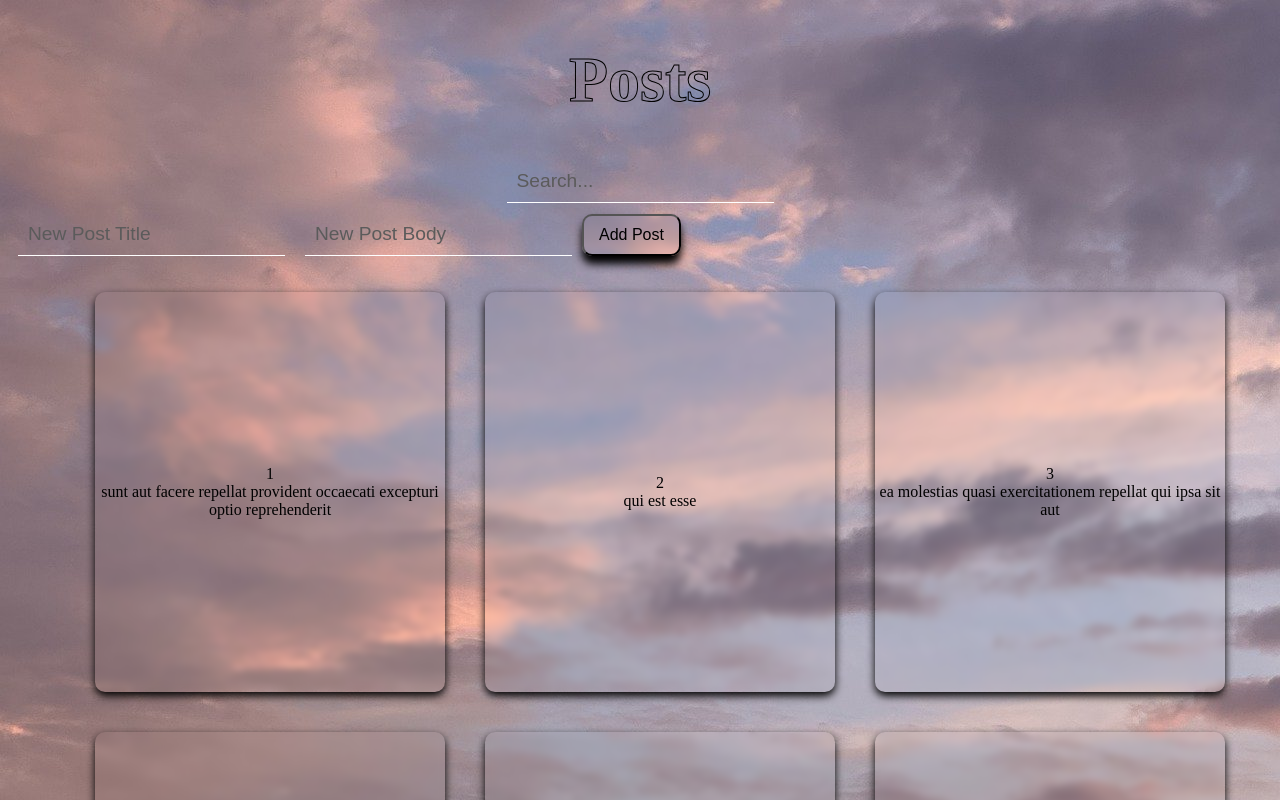
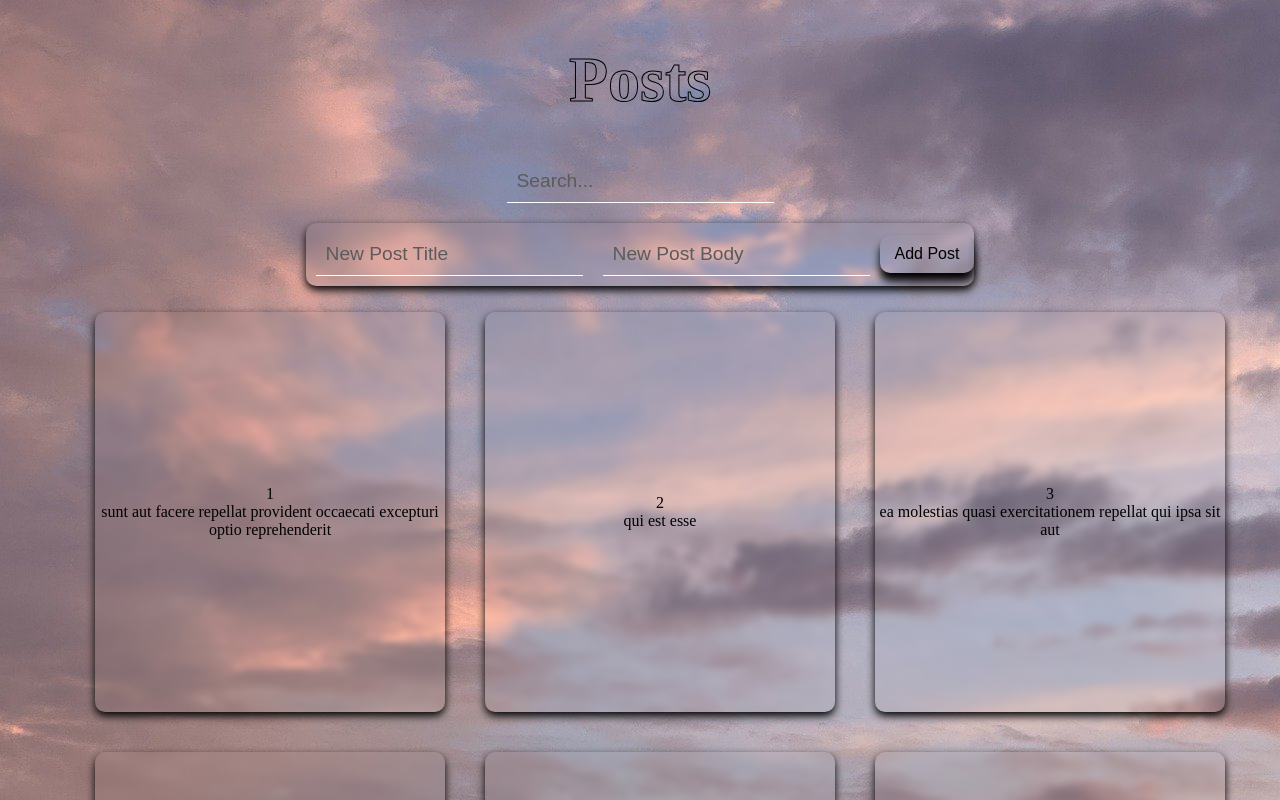
Before and after one commit to ilanasuied/full-stack-project-5, a React (Vite) app in the folder vite-project/: page /users/1/posts in a window 1280 px wide. Shown: the top 800 px of the page. Built offline with nearby package versions, Linux system fonts and the light colour scheme; data requests are answered from the project's data file.

Commit message:
css post added

```diff
--- a/vite-project/src/assets/components/Posts.jsx
+++ b/vite-project/src/assets/components/Posts.jsx
@@ -147,7 +147,7 @@ function Posts() {
         value={searchTerm}
         onChange={handleSearchChange}
       />
-      <form onSubmit={handleAddPost}>
+      <form onSubmit={handleAddPost} className={`${styles.addPost} ${styles.inputAdd}`}>
         <input
           type="text"
           placeholder="New Post Title"
--- a/vite-project/src/assets/components/Posts.module.css
+++ b/vite-project/src/assets/components/Posts.module.css
@@ -77,7 +77,7 @@
 
 .searchBar{
     display: block;
-    margin: 0 auto;
+    margin: 20px auto;
 }
 
 .postBody{
@@ -105,3 +105,26 @@
     background-color: rgba(227, 68, 68, 0.2);
 
 }
+
+.addPost {
+    justify-content: center;
+    align-items: center;
+    margin-top: 40px;
+    backdrop-filter: blur(3px);
+    display: flex;
+    text-align: center;
+    border-radius: 10px;
+    box-shadow: 0 4px 8px rgba(0, 0, 0, 1);
+    width: fit-content;
+    flex-wrap: wrap;
+    margin: auto;
+
+}
+
+.addPost button{
+    border: none;
+}
+
+.addPost button:hover{
+    border: none;
+}
```
